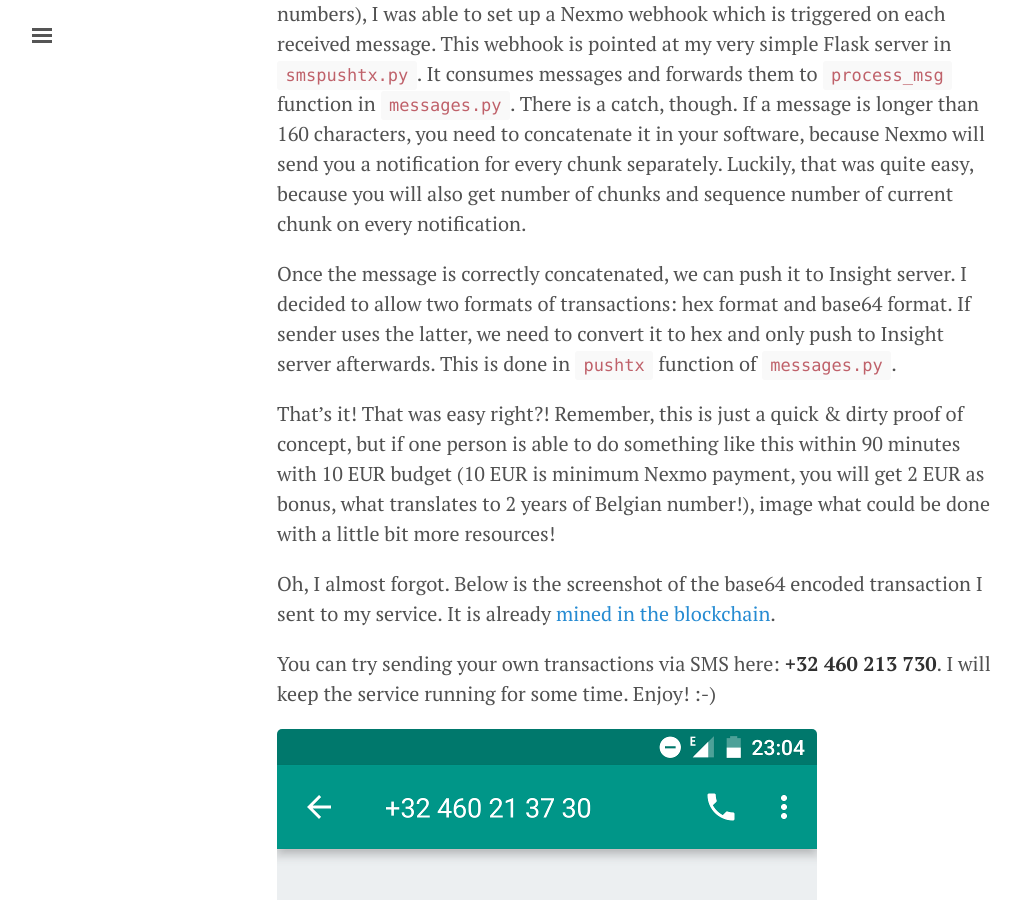
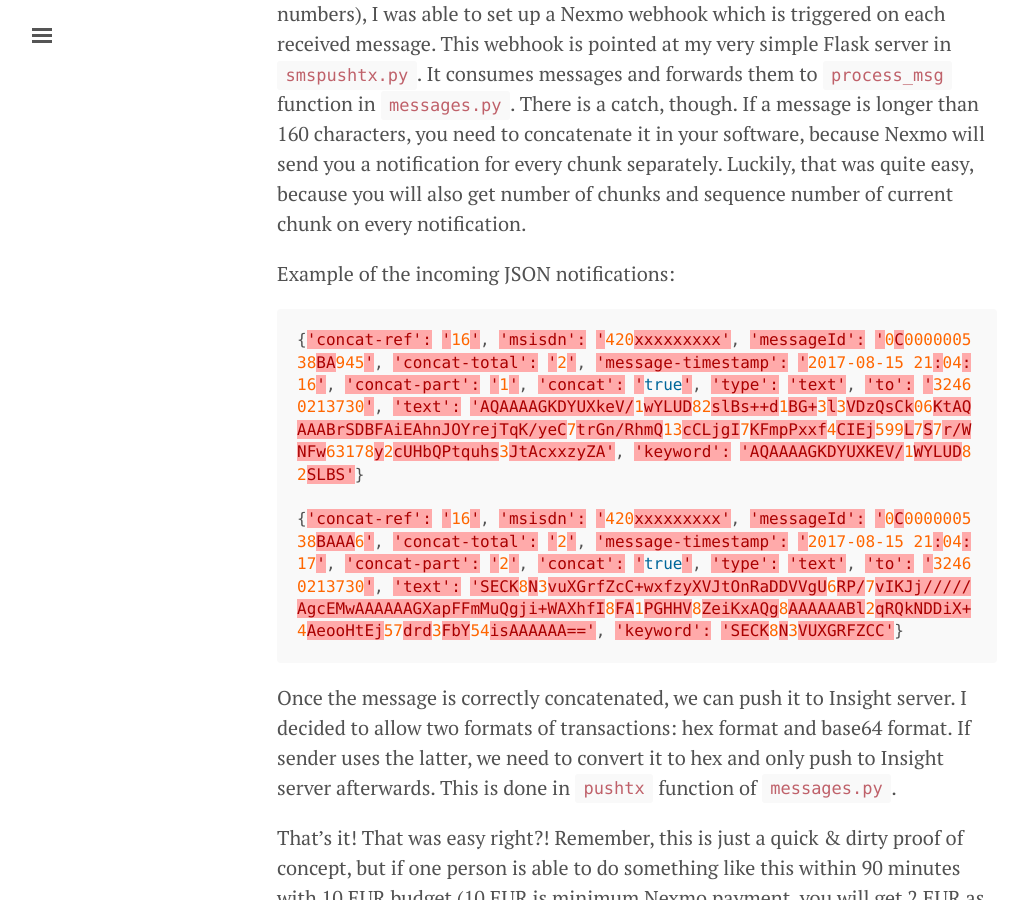
Before and after one commit to prusnak/rusnak.io, a Jekyll site: the page built from _posts/2017-08-15-how-to-push-bitcoin-transactions-via-sms.md, in a window 1280 px wide and 900 px high, scrolled down 763 px. Shown: the whole window, without its empty margins (3-1024 px from the left). Built offline with Jekyll 4.4.1, drawn with Linux system fonts in a browser that asks for light colours; nearby versions of some CDN libraries; comment, search, counter and statistics services are not loaded.

Commit message:
add example of json sms

````diff
--- a/_posts/2017-08-15-how-to-push-bitcoin-transactions-via-sms.md
+++ b/_posts/2017-08-15-how-to-push-bitcoin-transactions-via-sms.md
@@ -13,6 +13,14 @@ First, I had to register at some service provider which is able to process inbou
 
 After getting a virtual number (this was just 0.50 EUR/month for Belgian numbers), I was able to set up a Nexmo webhook which is triggered on each received message. This webhook is pointed at my very simple Flask server in `smspushtx.py`. It consumes messages and forwards them to `process_msg` function in `messages.py`. There is a catch, though. If a message is longer than 160 characters, you need to concatenate it in your software, because Nexmo will send you a notification for every chunk separately. Luckily, that was quite easy, because you will also get number of chunks and sequence number of current chunk on every notification.
 
+Example of the incoming JSON notifications:
+
+```json
+{'concat-ref': '16', 'msisdn': '420xxxxxxxxx', 'messageId': '0C000000538BA945', 'concat-total': '2', 'message-timestamp': '2017-08-15 21:04:16', 'concat-part': '1', 'concat': 'true', 'type': 'text', 'to': '32460213730', 'text': 'AQAAAAGKDYUXkeV/1wYLUD82slBs++d1BG+3l3VDzQsCk06KtAQAAABrSDBFAiEAhnJOYrejTqK/yeC7trGn/RhmQ13cCLjgI7KFmpPxxf4CIEj599L7S7r/WNFw63178y2cUHbQPtquhs3JtAcxxzyZA', 'keyword': 'AQAAAAGKDYUXKEV/1WYLUD82SLBS'}
+
+{'concat-ref': '16', 'msisdn': '420xxxxxxxxx', 'messageId': '0C000000538BAAA6', 'concat-total': '2', 'message-timestamp': '2017-08-15 21:04:17', 'concat-part': '2', 'concat': 'true', 'type': 'text', 'to': '32460213730', 'text': 'SECK8N3vuXGrfZcC+wxfzyXVJtOnRaDDVVgU6RP/7vIKJj/////AgcEMwAAAAAAGXapFFmMuQgji+WAXhfI8FA1PGHHV8ZeiKxAQg8AAAAAABl2qRQkNDDiX+4AeooHtEj57drd3FbY54isAAAAAA==', 'keyword': 'SECK8N3VUXGRFZCC'}
+```
+
 Once the message is correctly concatenated, we can push it to Insight server. I decided to allow two formats of transactions: hex format and base64 format. If sender uses the latter, we need to convert it to hex and only push to Insight server afterwards. This is done in `pushtx` function of `messages.py`.
 
 That's it! That was easy right?! Remember, this is just a quick & dirty proof of concept, but if one person is able to do something like this within 90 minutes with 10 EUR budget (10 EUR is minimum Nexmo payment, you will get 2 EUR as bonus, what translates to 2 years of Belgian number!), image what could be done with a little bit more resources!
````
